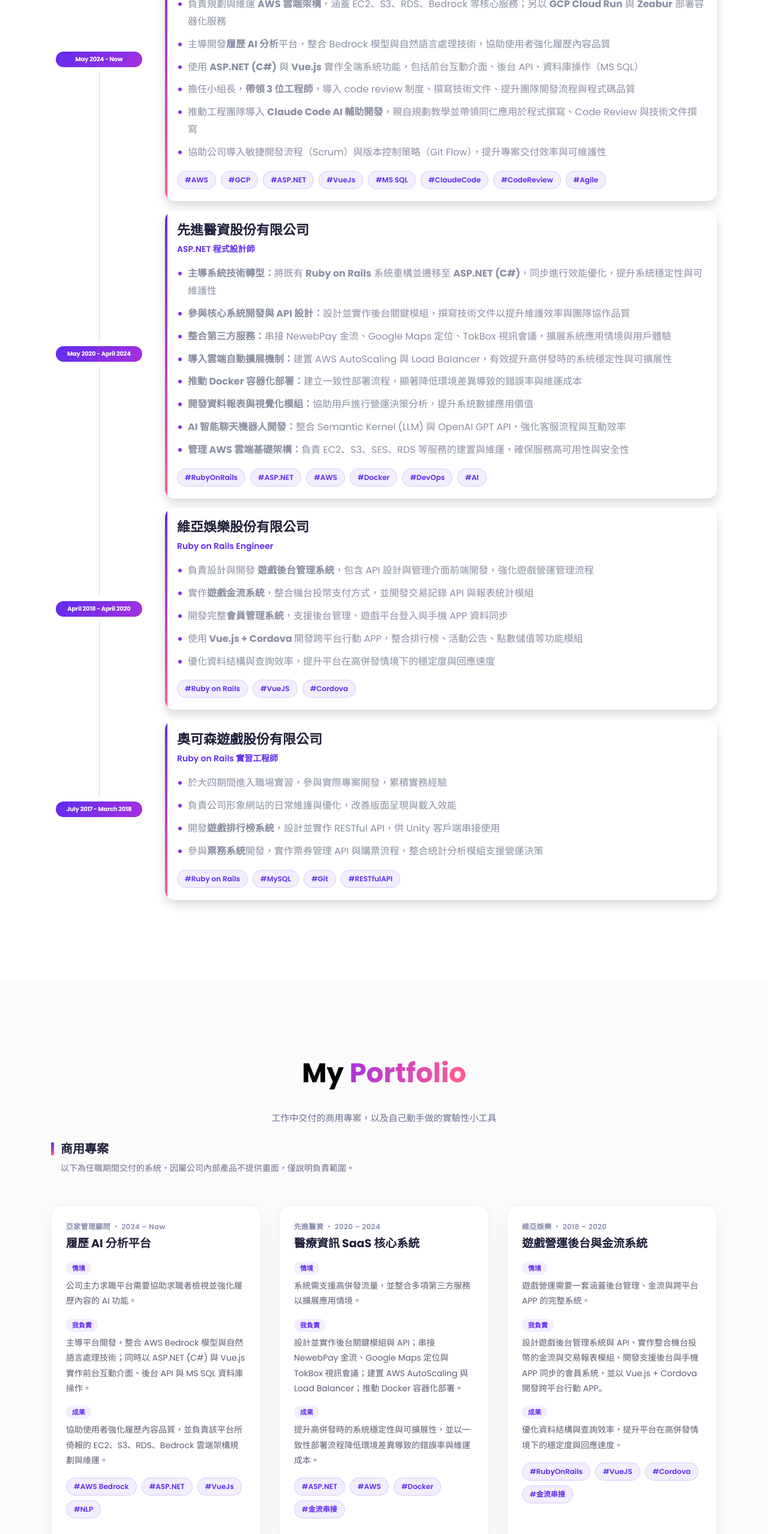
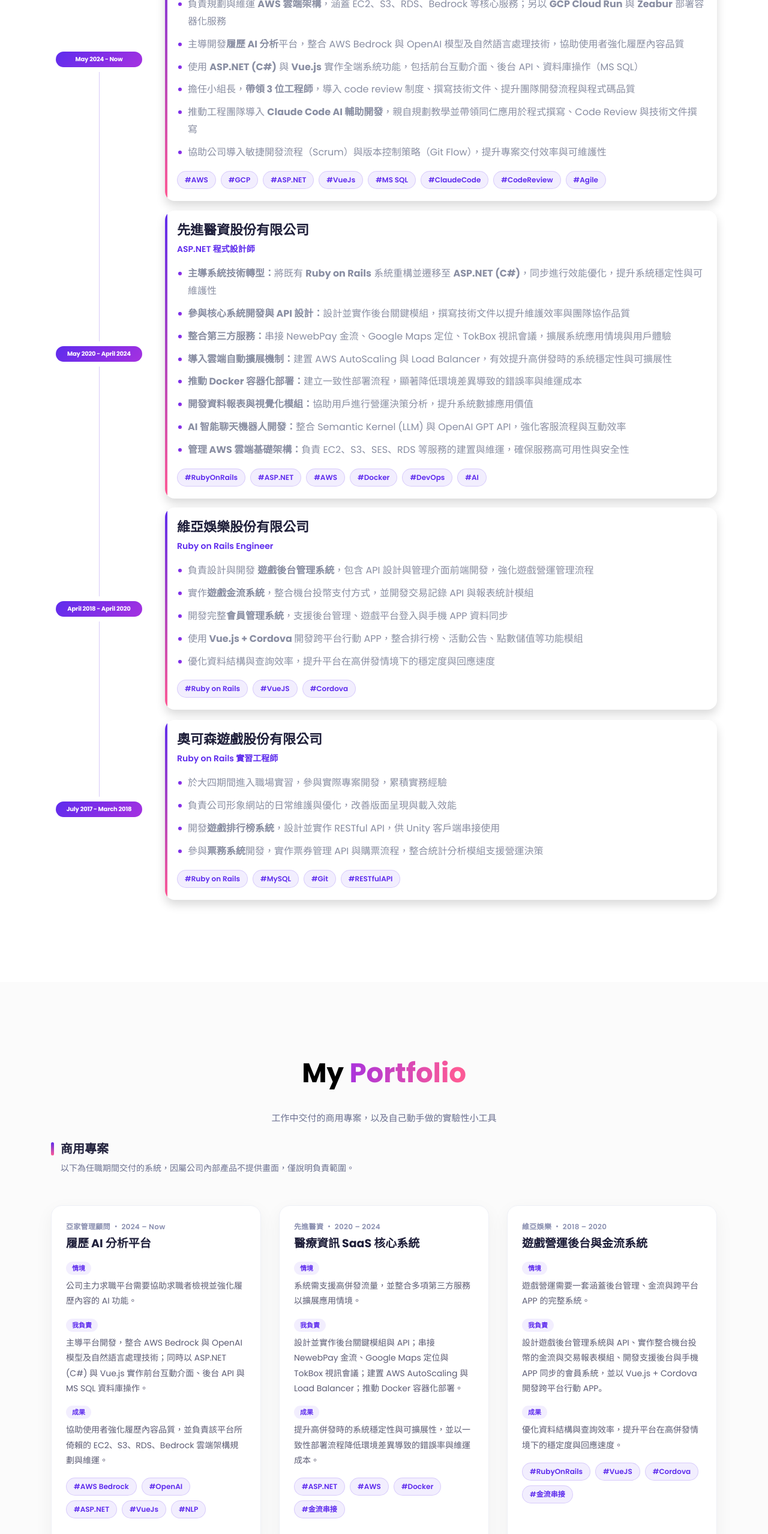
Before and after one commit to Hi-Alan-Liu/profile, a plain HTML site: page index.html in a window 1280 px wide. Shown: the part 3429-5986 px from the top of the page at 60% size. Drawn offline with nearby package versions, Linux system fonts and the light colour scheme; files whose address does not match are found by name.

Commit message:
feat: 履歷 AI 分析平台補上 OpenAI 模型
Co-Authored-By: Claude Opus 5.5 <noreply@anthropic.com>

```diff
--- a/index.html
+++ b/index.html
@@ -362,7 +362,7 @@
                             <ul class="exp-list">
                                 <li><b>主責</b>公司主力求職平台的開發與維運，涵蓋需求規劃、前後台開發、資料庫設計到雲端部署</li>
                                 <li>負責規劃與維運 <b>AWS 雲端架構</b>，涵蓋 EC2、S3、RDS、Bedrock 等核心服務；另以 <b>GCP Cloud Run</b> 與 <b>Zeabur</b> 部署容器化服務</li>
-                                <li>主導開發<b>履歷 AI 分析</b>平台，整合 Bedrock 模型與自然語言處理技術，協助使用者強化履歷內容品質</li>
+                                <li>主導開發<b>履歷 AI 分析</b>平台，整合 AWS Bedrock 與 OpenAI 模型及自然語言處理技術，協助使用者強化履歷內容品質</li>
                                 <li>使用 <b>ASP.NET (C#)</b> 與 <b>Vue.js</b> 實作全端系統功能，包括前台互動介面、後台 API、資料庫操作（MS SQL）</li>
                                 <li>擔任小組長，<b>帶領 3 位工程師</b>，導入 code review 制度、撰寫技術文件、提升團隊開發流程與程式碼品質</li>
                                 <li>推動工程團隊導入 <b>Claude Code AI 輔助開發</b>，親自規劃教學並帶領同仁應用於程式撰寫、Code Review 與技術文件撰寫</li>
@@ -510,11 +510,11 @@
                             <dt>情境</dt>
                             <dd>公司主力求職平台需要協助求職者檢視並強化履歷內容的 AI 功能。</dd>
                             <dt>我負責</dt>
-                            <dd>主導平台開發，整合 AWS Bedrock 模型與自然語言處理技術；同時以 ASP.NET (C#) 與 Vue.js 實作前台互動介面、後台 API 與 MS SQL 資料庫操作。</dd>
+                            <dd>主導平台開發，整合 AWS Bedrock 與 OpenAI 模型及自然語言處理技術；同時以 ASP.NET (C#) 與 Vue.js 實作前台互動介面、後台 API 與 MS SQL 資料庫操作。</dd>
                             <dt>成果</dt>
                             <dd>協助使用者強化履歷內容品質，並負責該平台所倚賴的 EC2、S3、RDS、Bedrock 雲端架構規劃與維運。</dd>
                         </dl>
-                        <div class="exp-tags"><span>#AWS Bedrock</span><span>#ASP.NET</span><span>#VueJs</span><span>#NLP</span></div>
+                        <div class="exp-tags"><span>#AWS Bedrock</span><span>#OpenAI</span><span>#ASP.NET</span><span>#VueJs</span><span>#NLP</span></div>
                     </article>
                 </div>
                 <div class="col-lg-4 col-md-6">
```
Also changed, not shown: assets/resume/resume.html (+2 -2 lines), 1 other file.
